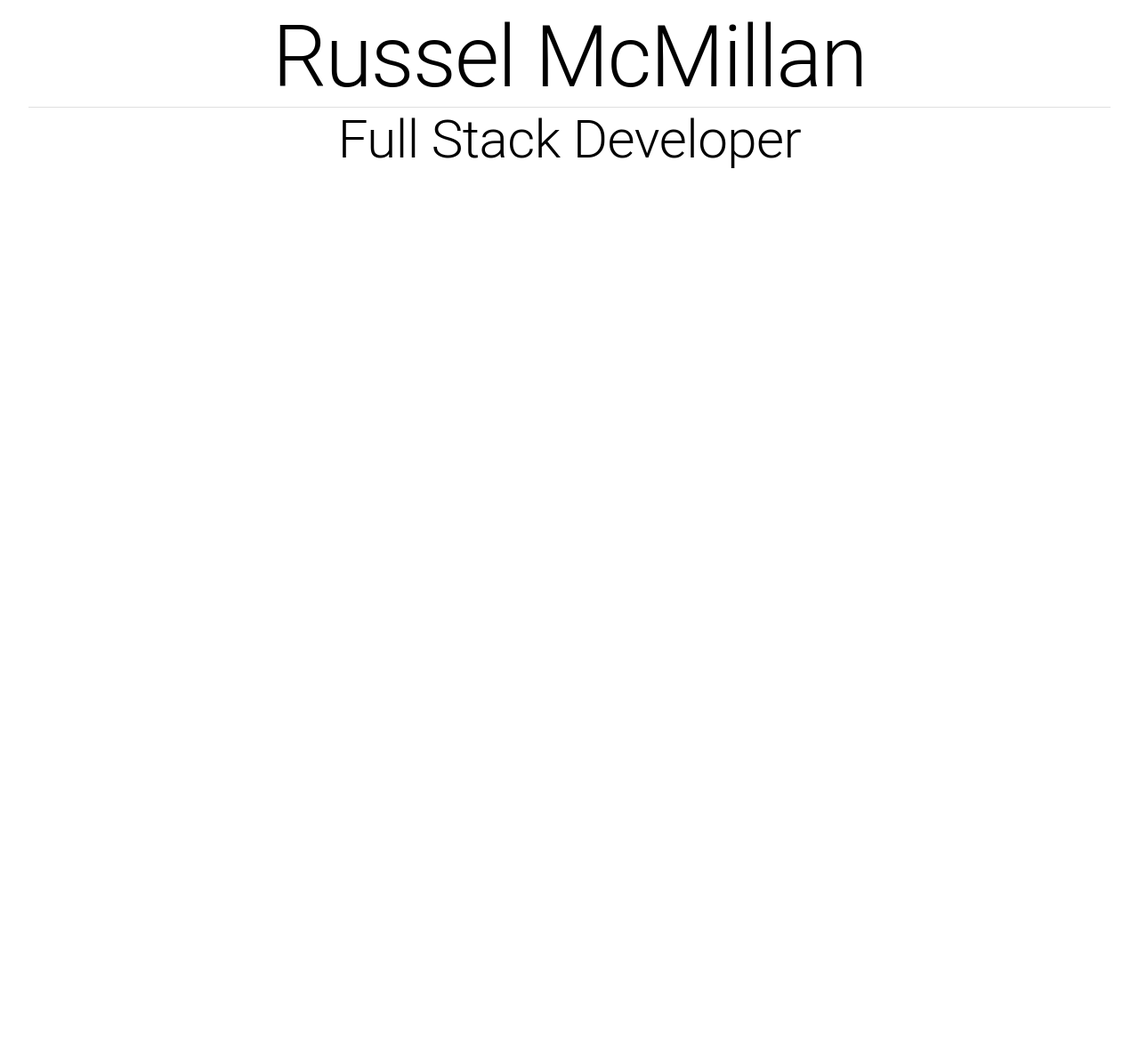
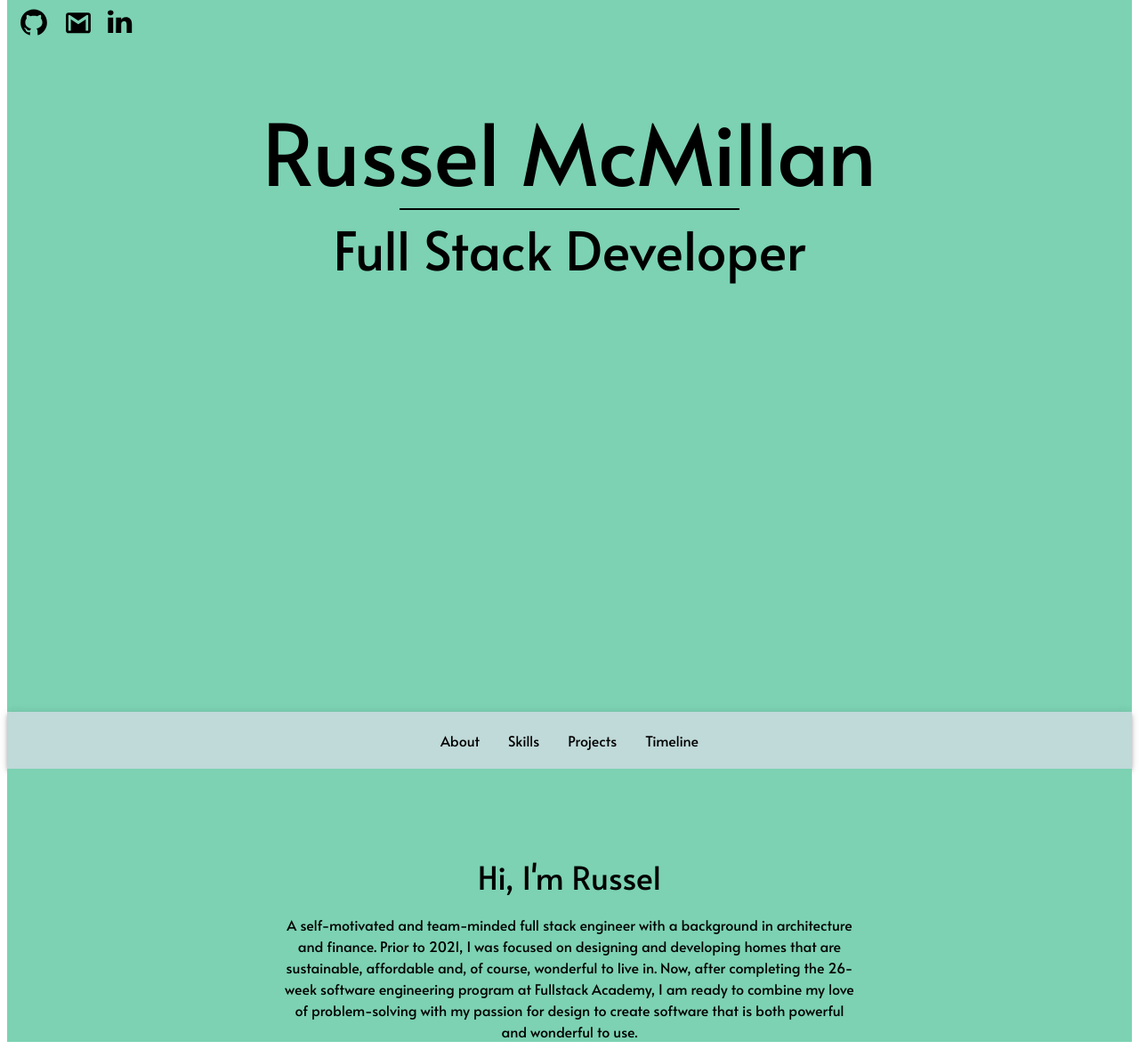
Before and after one commit to rfmcmillan/portfolio, a React app: page / in a window 1280 px wide. Shown: the whole page at 89% size. Before the commit the page ends 800 px from the top, so only its background shows below. Built offline with nearby package versions, Linux system fonts and the light colour scheme.

Commit message:
added nav and about

```diff
--- a/client/App.js
+++ b/client/App.js
@@ -1,13 +1,32 @@
 import React from 'react';
 import Routes from './Routes';
 import Banner from './components/Banner';
+import Nav from './components/Nav';
+import About from './components/About';
+import { ThemeProvider, createTheme } from '@material-ui/core/styles';
+
+const theme = createTheme({
+  typography: {
+    fontFamily: ['Alata', 'sans-serif'].join(','),
+  },
+  palette: {
+    primary: {
+      main: '#7CD2B3',
+      contrastText: 'black',
+    },
+  },
+});
 
 const App = () => {
   return (
-    <div>
-      <Banner />
-      <Routes />
-    </div>
+    <ThemeProvider theme={theme}>
+      <div>
+        <Banner />
+        <Nav />
+        <About />
+        <Routes />
+      </div>
+    </ThemeProvider>
   );
 };
 
--- /dev/null
+++ b/client/components/About.js
@@ -0,0 +1,51 @@
+import React from 'react';
+import { makeStyles, useTheme, ThemeProvider } from '@material-ui/core/styles';
+import { Typography, Grid } from '@material-ui/core';
+
+const useStyles = makeStyles({
+  root: {
+    color: 'black',
+    backgroundColor: '#7CD2B3',
+    textAlign: 'center',
+    paddingTop: 100,
+  },
+  about: {
+    width: '50vw',
+  },
+  name: {
+    fontSize: 36,
+    marginBottom: 20,
+  },
+});
+
+const About = () => {
+  const classes = useStyles();
+  const theme = useTheme();
+  return (
+    <section className="section" id="about">
+      <div className={classes.root}>
+        <Grid container alignItems="center" direction="column">
+          <Grid item>
+            <Typography className={classes.name} variant="h2">
+              Hi, I'm Russel
+            </Typography>
+          </Grid>
+          <Grid item>
+            <Typography className={classes.about} variant="body1">
+              A self-motivated and team-minded full stack engineer with a
+              background in architecture and finance. Prior to 2021, I was
+              focused on designing and developing homes that are sustainable,
+              affordable and, of course, wonderful to live in. Now, after
+              completing the 26-week software engineering program at Fullstack
+              Academy, I am ready to combine my love of problem-solving with my
+              passion for design to create software that is both powerful and
+              wonderful to use.
+            </Typography>
+          </Grid>
+        </Grid>
+      </div>
+    </section>
+  );
+};
+
+export default About;
--- /dev/null
+++ b/client/components/Banner.js
@@ -0,0 +1,50 @@
+import React, { useEffect, useState } from 'react';
+import { Typography, Divider, Container, Grid } from '@material-ui/core';
+import { makeStyles } from '@material-ui/core/styles';
+import Social from './Social.js';
+
+import { socialData } from '../data/social.js';
+
+const useStyles = makeStyles({
+  root: {
+    color: 'black',
+    //maybe backgroundColor: #C0D9D9
+    backgroundColor: '#7CD2B3',
+    height: '100vh',
+  },
+  socials: {
+    marginLeft: 5,
+  },
+  divider: {
+    width: '30%',
+  },
+  name: {
+    paddingTop: 'calc(50% - 35em)',
+    textAlign: 'center',
+  },
+});
+
+const Banner = () => {
+  const classes = useStyles();
+  return (
+    <div className={classes.root}>
+      <Grid className={classes.socials} container spacing={2}>
+        {socialData.map((social, index) => (
+          <Social
+            classNames={[social.className, 'socialAccent']}
+            icon={social.icon}
+            aValues={social.aValues}
+            key={index}
+          />
+        ))}
+      </Grid>
+      <Grid className={classes.name}>
+        <Typography variant="h1">Russel McMillan</Typography>
+        <hr color="black" className={classes.divider} />
+        <Typography variant="h2">Full Stack Developer</Typography>
+      </Grid>
+    </div>
+  );
+};
+
+export default Banner;
--- a/client/components/Banner/index.js
+++ /dev/null
@@ -1,25 +0,0 @@
-import React, { useEffect, useState } from 'react';
-import { Typography, Divider, Container } from '@material-ui/core';
-import { makeStyles } from '@material-ui/core/styles';
-
-const useStyles = makeStyles({
-  root: {
-    color: 'black',
-    textAlign: 'center',
-  },
-});
-
-const Banner = () => {
-  const classes = useStyles();
-  return (
-    <header>
-      <Container className={classes.root}>
-        <Typography variant="h1">Russel McMillan</Typography>
-        <Divider />
-        <Typography variant="h2">Full Stack Developer</Typography>
-      </Container>
-    </header>
-  );
-};
-
-export default Banner;
--- /dev/null
+++ b/client/components/Nav.js
@@ -0,0 +1,34 @@
+import React from 'react';
+import { useInView } from 'react-intersection-observer';
+import { AppBar, Toolbar, Typography, Grid } from '@material-ui/core';
+import { makeStyles } from '@material-ui/core/styles';
+
+const SECTIONS = ['About', 'Skills', 'Projects', 'Timeline'];
+const useStyles = makeStyles({
+  root: {
+    color: 'black',
+    backgroundColor: '#C0D9D9',
+  },
+});
+
+const Nav = () => {
+  const [ref, inView] = useInView({ threshold: 1, triggerOnce: true });
+  const classes = useStyles();
+  return (
+    <AppBar className={classes.root} position="static">
+      <Toolbar>
+        <Grid container spacing={4} direction="row" justifyContent="center">
+          {SECTIONS.map((section, index) => {
+            return (
+              <Grid item key={index}>
+                <Typography>{section}</Typography>
+              </Grid>
+            );
+          })}
+        </Grid>
+      </Toolbar>
+    </AppBar>
+  );
+};
+
+export default Nav;
--- /dev/null
+++ b/client/components/Social.js
@@ -0,0 +1,28 @@
+import React from 'react';
+import { makeStyles } from '@material-ui/core/styles';
+import { Grid } from '@material-ui/core';
+
+const useStyles = makeStyles({
+  root: {
+    width: '50px',
+    height: '50px',
+  },
+  linkedin: {
+    width: '30px',
+  },
+});
+
+const Social = ({ icon, aValues, classNames = [] }) => {
+  const { ariaLabel, ...otherAValues } = aValues;
+
+  const classes = useStyles();
+  return (
+    <Grid item className={classes.root}>
+      <a aria-label={ariaLabel} {...otherAValues}>
+        {icon}
+      </a>
+    </Grid>
+  );
+};
+
+export default Social;
--- /dev/null
+++ b/client/data/social.js
@@ -0,0 +1,33 @@
+import React from 'react';
+import { GithubIcon, GmailIcon, LinkedinIcon } from './../img/icons';
+
+export const socialData = [
+  {
+    icon: <GithubIcon />,
+    aValues: {
+      href: 'https://github.com/rfmcmillan',
+      target: '_blank',
+      rel: 'noopener noreferrer',
+      ariaLabel: 'Open Github profile for Russel McMillan',
+    },
+    className: 'socialGithub',
+  },
+  {
+    icon: <GmailIcon />,
+    aValues: {
+      href: 'mailto:rfmcmillan@gmail.com',
+      ariaLabel: 'Send mail to rfmcmillan@gmail.com',
+    },
+    className: 'socialGmail',
+  },
+  {
+    icon: <LinkedinIcon />,
+    aValues: {
+      href: 'https://www.linkedin.com/in/russelmcmillan/',
+      target: '_blank',
+      rel: 'noopener noreferrer',
+      ariaLabel: 'Open LinkedIn profile for Russel McMillan',
+    },
+    className: 'socialLinkedin',
+  },
+];
--- /dev/null
+++ b/client/img/icons.js
@@ -0,0 +1,28 @@
+import React from 'react';
+
+export const ExternalIcon = () => (
+  <svg viewBox="0 0 13 13" xmlns="http://www.w3.org/2000/svg">
+    <path
+      d="M7.58333 2.70833C7.43967 2.70833 7.3019 2.65127 7.20032 2.54968C7.09874 2.4481 7.04167 2.31033 7.04167 2.16667C7.04167 2.02301 7.09874 1.88523 7.20032 1.78365C7.3019 1.68207 7.43967 1.625 7.58333 1.625H10.8333C10.977 1.625 11.1148 1.68207 11.2164 1.78365C11.3179 1.88523 11.375 2.02301 11.375 2.16667V5.41667C11.375 5.56033 11.3179 5.6981 11.2164 5.79968C11.1148 5.90127 10.977 5.95833 10.8333 5.95833C10.6897 5.95833 10.5519 5.90127 10.4503 5.79968C10.3487 5.6981 10.2917 5.56033 10.2917 5.41667V3.47425L5.25796 8.50796C5.1558 8.60663 5.01897 8.66122 4.87695 8.65999C4.73493 8.65876 4.59907 8.60179 4.49864 8.50136C4.39821 8.40093 4.34124 8.26507 4.34001 8.12305C4.33878 7.98103 4.39337 7.8442 4.49204 7.74204L9.52575 2.70833H7.58333ZM1.625 3.79167C1.625 3.50435 1.73914 3.2288 1.9423 3.02563C2.14547 2.82247 2.42102 2.70833 2.70833 2.70833H5.41667C5.56033 2.70833 5.6981 2.7654 5.79968 2.86698C5.90127 2.96857 5.95833 3.10634 5.95833 3.25C5.95833 3.39366 5.90127 3.53143 5.79968 3.63302C5.6981 3.7346 5.56033 3.79167 5.41667 3.79167H2.70833V10.2917H9.20833V7.58333C9.20833 7.43967 9.2654 7.3019 9.36698 7.20032C9.46857 7.09874 9.60634 7.04167 9.75 7.04167C9.89366 7.04167 10.0314 7.09874 10.133 7.20032C10.2346 7.3019 10.2917 7.43967 10.2917 7.58333V10.2917C10.2917 10.579 10.1775 10.8545 9.97437 11.0577C9.7712 11.2609 9.49565 11.375 9.20833 11.375H2.70833C2.42102 11.375 2.14547 11.2609 1.9423 11.0577C1.73914 10.8545 1.625 10.579 1.625 10.2917V3.79167Z"
+      fill="white"
+    />
+  </svg>
+);
+
+export const GithubIcon = () => (
+  <svg viewBox="0 0 23 23" xmlns="http://www.w3.org/2000/svg">
+    <path d="M11.491 1.71387C5.93643 1.71162 1.4375 6.2083 1.4375 11.7584C1.4375 16.1473 4.25186 19.878 8.17129 21.2481C8.69912 21.3807 8.61826 21.0056 8.61826 20.7495V19.0088C5.57031 19.3659 5.44678 17.3489 5.24238 17.012C4.8291 16.3067 3.85205 16.1271 4.14404 15.7901C4.83809 15.433 5.54561 15.88 6.36543 17.0906C6.9584 17.9688 8.11514 17.8206 8.70137 17.6746C8.82939 17.1468 9.10342 16.6751 9.48076 16.309C6.32275 15.743 5.00654 13.8158 5.00654 11.5248C5.00654 10.413 5.37266 9.39102 6.09141 8.5667C5.6332 7.20781 6.13408 6.04434 6.20147 5.87139C7.50645 5.75459 8.86309 6.80576 8.96865 6.88887C9.70986 6.68897 10.5566 6.5834 11.5045 6.5834C12.4568 6.5834 13.3059 6.69346 14.0538 6.89561C14.3076 6.70244 15.5654 5.79951 16.7783 5.90957C16.8435 6.08252 17.3331 7.21904 16.9019 8.55996C17.6296 9.38652 18.0002 10.4175 18.0002 11.5315C18.0002 13.8271 16.675 15.7564 13.508 16.3135C13.7793 16.5802 13.9947 16.8984 14.1416 17.2493C14.2885 17.6003 14.364 17.977 14.3638 18.3574V20.8843C14.3817 21.0864 14.3638 21.2863 14.7007 21.2863C18.6785 19.9454 21.5423 16.1877 21.5423 11.7606C21.5423 6.2083 17.0411 1.71387 11.491 1.71387Z" />
+  </svg>
+);
+
+export const GmailIcon = () => (
+  <svg viewBox="0 0 22 22" xmlns="http://www.w3.org/2000/svg">
+    <path d="M18.2 17.125H16.4V8.92188L11 12.4375L5.6 8.92188V17.125H3.8V5.875H4.88L11 9.85938L17.12 5.875H18.2V17.125ZM18.2 4H3.8C2.801 4 2 4.83437 2 5.875V17.125C2 17.6223 2.18964 18.0992 2.52721 18.4508C2.86477 18.8025 3.32261 19 3.8 19H18.2C18.6774 19 19.1352 18.8025 19.4728 18.4508C19.8104 18.0992 20 17.6223 20 17.125V5.875C20 5.37772 19.8104 4.90081 19.4728 4.54917C19.1352 4.19754 18.6774 4 18.2 4Z" />
+  </svg>
+);
+
+export const LinkedinIcon = () => (
+  <svg viewBox="0 -2 20 24" xmlns="http://www.w3.org/2000/svg">
+    <path d="M3.63307 14.9995V4.87904H0.20333V14.9995H3.63307ZM1.91865 3.49643C3.11466 3.49643 3.85912 2.7193 3.85912 1.74814C3.83683 0.755077 3.1147 -0.000488281 1.94134 -0.000488281C0.768163 -0.000488281 0.000976562 0.755092 0.000976562 1.74814C0.000976562 2.71934 0.745253 3.49643 1.89626 3.49643H1.91854H1.91865ZM5.53143 14.9995H8.96117V9.34775C8.96117 9.04528 8.98345 8.74312 9.07403 8.52689C9.32197 7.92256 9.8863 7.29664 10.8337 7.29664C12.0748 7.29664 12.5713 8.22472 12.5713 9.58522V14.9995H16.0009V9.19646C16.0009 6.08785 14.3088 4.64144 12.0522 4.64144C10.202 4.64144 9.38966 5.65577 8.93835 6.34663H8.96125V4.87883H5.5315C5.57651 5.82848 5.5315 14.9993 5.5315 14.9993L5.53143 14.9995Z" />
+  </svg>
+);
--- a/package.json
+++ b/package.json
@@ -29,6 +29,7 @@
     "jsonwebtoken": "^8.5.1",
     "morgan": "^1.9.1",
     "pg": "^8.5.1",
+    "react-intersection-observer": "^8.32.1",
     "sequelize": "^6.3.5"
   },
   "devDependencies": {
--- a/public/index.html
+++ b/public/index.html
@@ -4,7 +4,9 @@
     <meta charset='utf-8'>
     <meta name='viewport' content='width=device-width initial-scale=1.0'>
     <title>FS-App-Template</title>
-    <link rel="stylesheet" href="/style.css" />
+    <link rel="preconnect" href="https://fonts.googleapis.com">
+  <link rel="preconnect" href="https://fonts.gstatic.com" crossorigin>
+  <link href="https://fonts.googleapis.com/css2?family=Alata&display=swap" rel="stylesheet">
     <script defer src="/bundle.js"></script>
   </head>
   <body>
```
